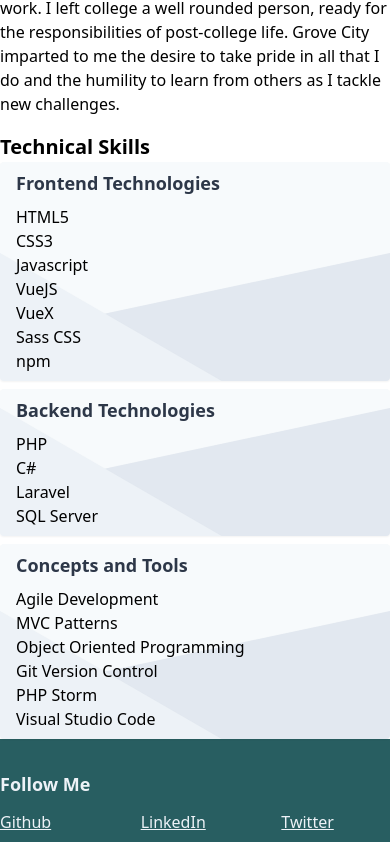
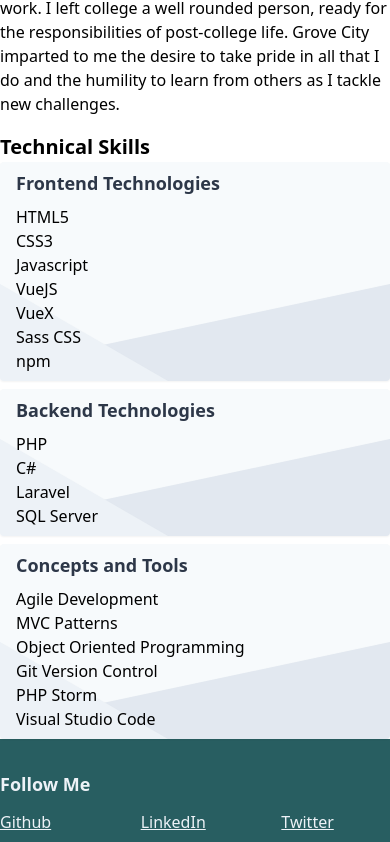
Before and after one commit to nsnyder/nsnyder.github.com, a Vue app: page / in a window 390 px wide. Shown: the part 1155-1997 px from the top of the page. Built offline with nearby package versions, Linux system fonts and the light colour scheme.

Commit message:
Responsive triangles!

```diff
--- a/src/components/partials/Triangles.vue
+++ b/src/components/partials/Triangles.vue
@@ -1,15 +1,21 @@
 <template>
+  <div class="absolute bottom-0 left-0 right-0">
+    <div class="tri">
+      <div class="absolute top-0 left-0 w-full h-full">
         <div
-    class="absolute bottom-0 grid w-full h-64 grid-cols-4 grid-rows-4 overflow-hidden pointer-events-none md:grid-cols-12 tri"
+          class="grid w-full h-full grid-cols-12 grid-rows-4 overflow-hidden pointer-events-none"
         >
           <div
-      class="col-start-2 col-end-13 row-start-3 row-end-5 origin-top-right transform shadow-md -rotate-12 md:row-start-2 lg:row-start-1"
+            class="col-start-1 col-end-13 row-start-1 row-end-5 origin-top-right transform shadow-md -rotate-12"
             :class="{ [colorClassDark]: true }"
           />
           <div
-      class="col-start-1 col-end-13 row-start-3 row-end-5 origin-top-left transform shadow-md md:row-start-2 rotate-30 lg:row-start-1"
+            class="col-start-1 col-end-13 row-start-1 row-end-5 origin-top-left transform shadow-md rotate-30"
             :class="{ [colorClassLight]: true }"
           />
+        </div>
+      </div>
+    </div>
   </div>
 </template>
 
@@ -38,3 +44,11 @@
     },
   });
 </script>
+
+<style scoped>
+  .tri {
+    @apply relative;
+
+    padding-top: min(16rem, calc(100% * 1 / 4));
+  }
+</style>
```
Lines whose indentation alone changed are shown as unchanged.
